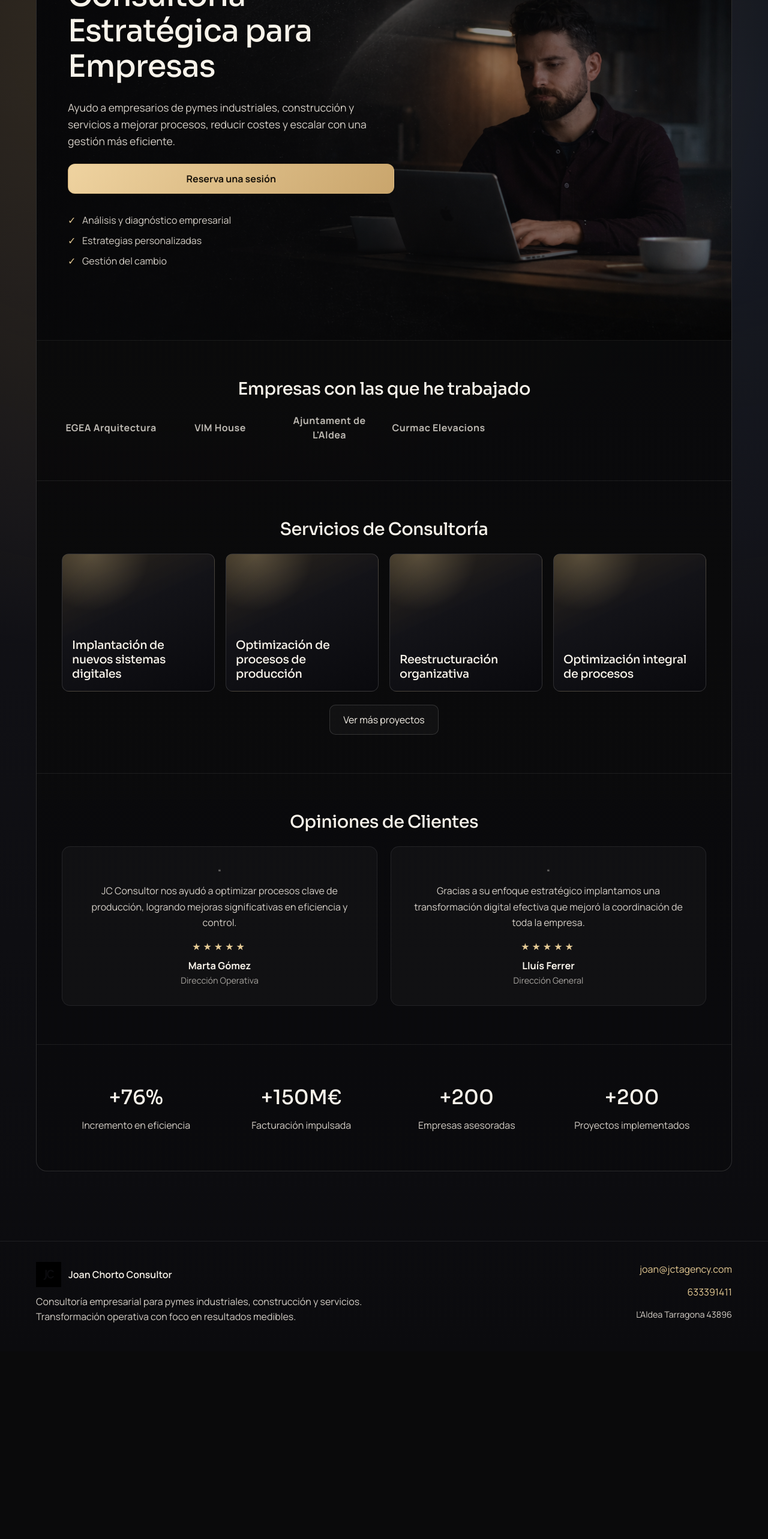
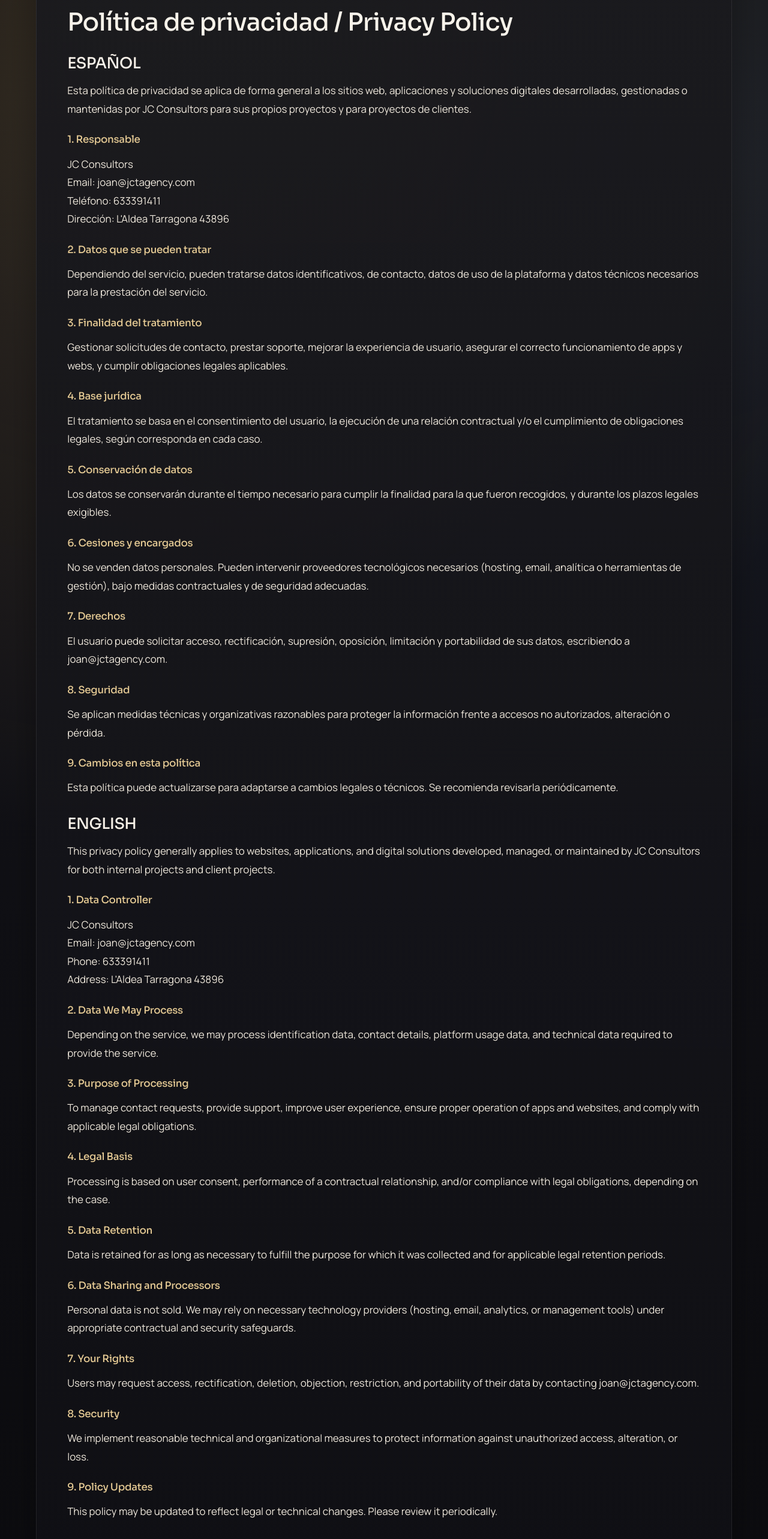
Before and after one commit to joanchorto1/web-jct-agency, a React (Create React App) app: page /privacy-policy in a window 1280 px wide. Before the commit this address led to /. Shown: the part 234-2800 px from the top of the page at 60% size. Before the commit the page ends 2487 px from the top, so only its background shows below. Built offline with nearby package versions, Linux system fonts and the light colour scheme.

Commit message:
politpriv

```diff
--- a/src/App.js
+++ b/src/App.js
@@ -10,6 +10,7 @@ import ConsultingPage from './pages/ConsultingPage';
 import ContactPage from './pages/ContactPage';
 import ServiceDetailPage from './pages/services/ServiceDetailPage';
 import ProjectDetailPage from './pages/projects/ProjectDetailPage';
+import PrivacyPolicyPage from './pages/PrivacyPolicyPage';
 import './site.css';
 
 function ScrollAnimator() {
@@ -47,6 +48,8 @@ function App() {
           <Route path="/consultoria" element={<ConsultingPage />} />
           <Route path="/contacto" element={<ContactPage />} />
           <Route path="/contacte" element={<ContactPage />} />
+          <Route path="/politica-privacidad" element={<PrivacyPolicyPage />} />
+          <Route path="/privacy-policy" element={<PrivacyPolicyPage />} />
           <Route path="/proyectos/:slug" element={<ProjectDetailPage />} />
           <Route path="/projectes/:slug" element={<ProjectDetailPage />} />
         </Route>
--- a/src/components/SiteLayout.jsx
+++ b/src/components/SiteLayout.jsx
@@ -1,5 +1,5 @@
 import React from 'react';
-import { NavLink, Outlet } from 'react-router-dom';
+import { Link, NavLink, Outlet } from 'react-router-dom';
 import jcLogo from './img/joan-chorto-consultor-logo.svg';
 
 const navItems = [
@@ -56,6 +56,9 @@ function SiteLayout() {
               Consultoría empresarial para pymes industriales, construcción y servicios. Transformación operativa con
               foco en resultados medibles.
             </p>
+            <div className="site-footer__legal">
+              <Link to="/politica-privacidad">Política de privacidad / Privacy Policy</Link>
+            </div>
           </div>
           <div className="site-footer__contact">
             <a href="mailto:joan@jctagency.com">joan@jctagency.com</a>
--- /dev/null
+++ b/src/pages/PrivacyPolicyPage.jsx
@@ -0,0 +1,137 @@
+import React from 'react';
+import { Helmet } from 'react-helmet';
+
+function PrivacyPolicyPage() {
+  return (
+    <section className="section page-headroom">
+      <Helmet>
+        <title>Política de privacidad / Privacy Policy | JC Consultors</title>
+        <meta
+          name="description"
+          content="Política de privacidad general para aplicaciones y sitios web desarrollados por JC Consultors, en español y en inglés."
+        />
+      </Helmet>
+
+      <div className="site-container">
+        <article className="seo-detail-card" data-aos="fade-up">
+          <p className="eyebrow">Política general</p>
+          <h1>Política de privacidad / Privacy Policy</h1>
+
+          <h2>ESPAÑOL</h2>
+          <p>
+            Esta política de privacidad se aplica de forma general a los sitios web, aplicaciones y soluciones
+            digitales desarrolladas, gestionadas o mantenidas por JC Consultors para sus propios proyectos y para
+            proyectos de clientes.
+          </p>
+          <h3>1. Responsable</h3>
+          <p>
+            JC Consultors
+            <br />
+            Email: joan@jctagency.com
+            <br />
+            Teléfono: 633391411
+            <br />
+            Dirección: L&apos;Aldea Tarragona 43896
+          </p>
+          <h3>2. Datos que se pueden tratar</h3>
+          <p>
+            Dependiendo del servicio, pueden tratarse datos identificativos, de contacto, datos de uso de la
+            plataforma y datos técnicos necesarios para la prestación del servicio.
+          </p>
+          <h3>3. Finalidad del tratamiento</h3>
+          <p>
+            Gestionar solicitudes de contacto, prestar soporte, mejorar la experiencia de usuario, asegurar el correcto
+            funcionamiento de apps y webs, y cumplir obligaciones legales aplicables.
+          </p>
+          <h3>4. Base jurídica</h3>
+          <p>
+            El tratamiento se basa en el consentimiento del usuario, la ejecución de una relación contractual y/o el
+            cumplimiento de obligaciones legales, según corresponda en cada caso.
+          </p>
+          <h3>5. Conservación de datos</h3>
+          <p>
+            Los datos se conservarán durante el tiempo necesario para cumplir la finalidad para la que fueron
+            recogidos, y durante los plazos legales exigibles.
+          </p>
+          <h3>6. Cesiones y encargados</h3>
+          <p>
+            No se venden datos personales. Pueden intervenir proveedores tecnológicos necesarios (hosting, email,
+            analítica o herramientas de gestión), bajo medidas contractuales y de seguridad adecuadas.
+          </p>
+          <h3>7. Derechos</h3>
+          <p>
+            El usuario puede solicitar acceso, rectificación, supresión, oposición, limitación y portabilidad de sus
+            datos, escribiendo a joan@jctagency.com.
+          </p>
+          <h3>8. Seguridad</h3>
+          <p>
+            Se aplican medidas técnicas y organizativas razonables para proteger la información frente a accesos no
+            autorizados, alteración o pérdida.
+          </p>
+          <h3>9. Cambios en esta política</h3>
+          <p>
+            Esta política puede actualizarse para adaptarse a cambios legales o técnicos. Se recomienda revisarla
+            periódicamente.
+          </p>
+
+          <h2>ENGLISH</h2>
+          <p>
+            This privacy policy generally applies to websites, applications, and digital solutions developed, managed,
+            or maintained by JC Consultors for both internal projects and client projects.
+          </p>
+          <h3>1. Data Controller</h3>
+          <p>
+            JC Consultors
+            <br />
+            Email: joan@jctagency.com
+            <br />
+            Phone: 633391411
+            <br />
+            Address: L&apos;Aldea Tarragona 43896
+          </p>
+          <h3>2. Data We May Process</h3>
+          <p>
+            Depending on the service, we may process identification data, contact details, platform usage data, and
+            technical data required to provide the service.
+          </p>
+          <h3>3. Purpose of Processing</h3>
+          <p>
+            To manage contact requests, provide support, improve user experience, ensure proper operation of apps and
+            websites, and comply with applicable legal obligations.
+          </p>
+          <h3>4. Legal Basis</h3>
+          <p>
+            Processing is based on user consent, performance of a contractual relationship, and/or compliance with
+            legal obligations, depending on the case.
+          </p>
+          <h3>5. Data Retention</h3>
+          <p>
+            Data is retained for as long as necessary to fulfill the purpose for which it was collected and for
+            applicable legal retention periods.
+          </p>
+          <h3>6. Data Sharing and Processors</h3>
+          <p>
+            Personal data is not sold. We may rely on necessary technology providers (hosting, email, analytics, or
+            management tools) under appropriate contractual and security safeguards.
+          </p>
+          <h3>7. Your Rights</h3>
+          <p>
+            Users may request access, rectification, deletion, objection, restriction, and portability of their data by
+            contacting joan@jctagency.com.
+          </p>
+          <h3>8. Security</h3>
+          <p>
+            We implement reasonable technical and organizational measures to protect information against unauthorized
+            access, alteration, or loss.
+          </p>
+          <h3>9. Policy Updates</h3>
+          <p>
+            This policy may be updated to reflect legal or technical changes. Please review it periodically.
+          </p>
+        </article>
+      </div>
+    </section>
+  );
+}
+
+export default PrivacyPolicyPage;
--- a/src/site.css
+++ b/src/site.css
@@ -400,6 +400,12 @@ a {
   color: #f7f1e8;
 }
 
+.seo-detail-card h3 {
+  margin-top: 10px;
+  font-size: 1.05rem;
+  color: var(--gold-400);
+}
+
 .seo-detail-card p,
 .seo-detail-card li {
   color: #efe8dc;
@@ -532,6 +538,16 @@ a {
   color: var(--text-200);
   max-width: 580px;
   line-height: 1.6;
+}
+
+.site-footer__legal {
+  margin-top: 14px;
+}
+
+.site-footer__legal a {
+  color: var(--gold-400);
+  text-decoration: none;
+  border-bottom: 1px solid rgba(229, 202, 148, 0.35);
 }
 
 .site-footer__contact {
```
